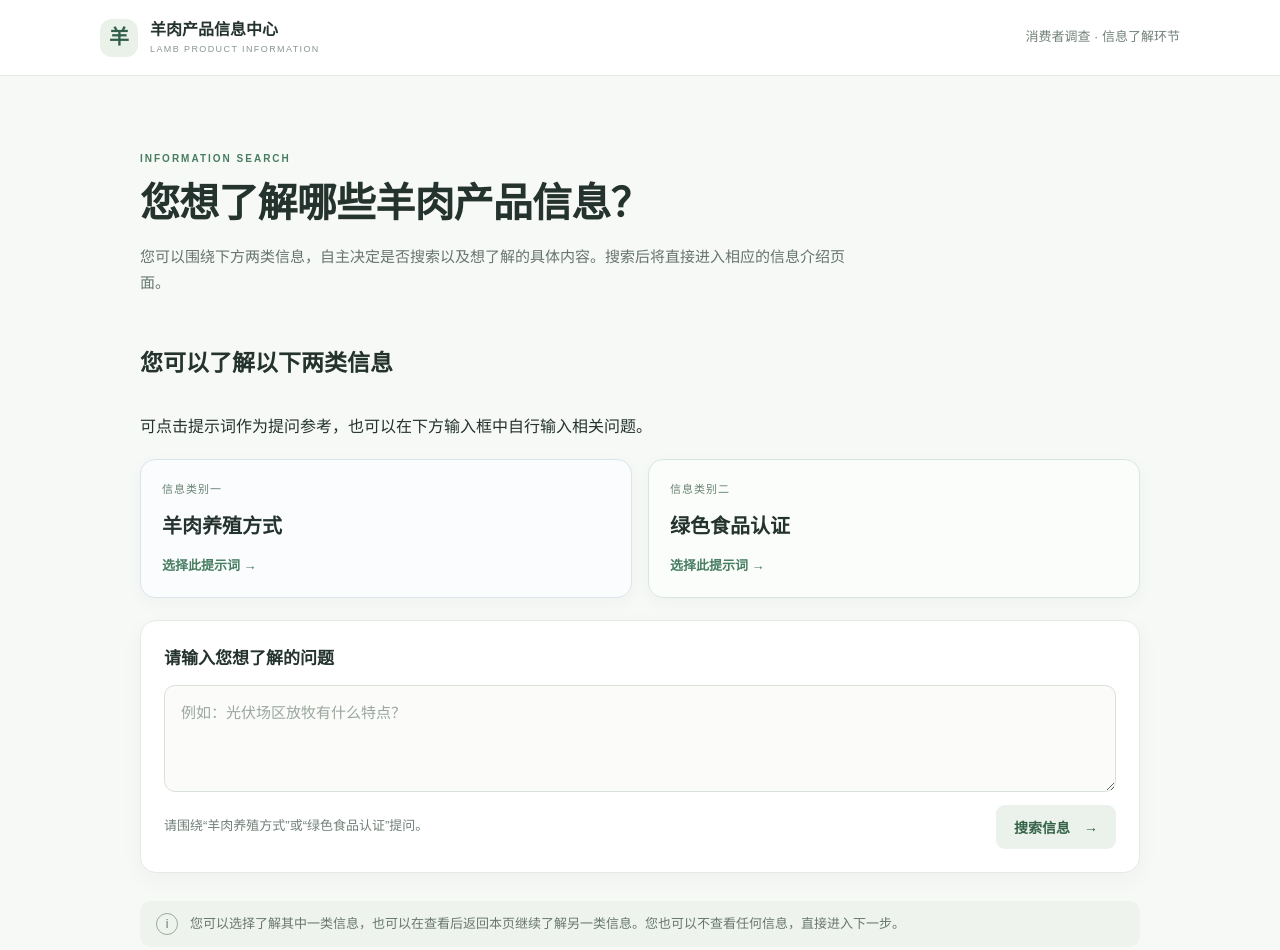
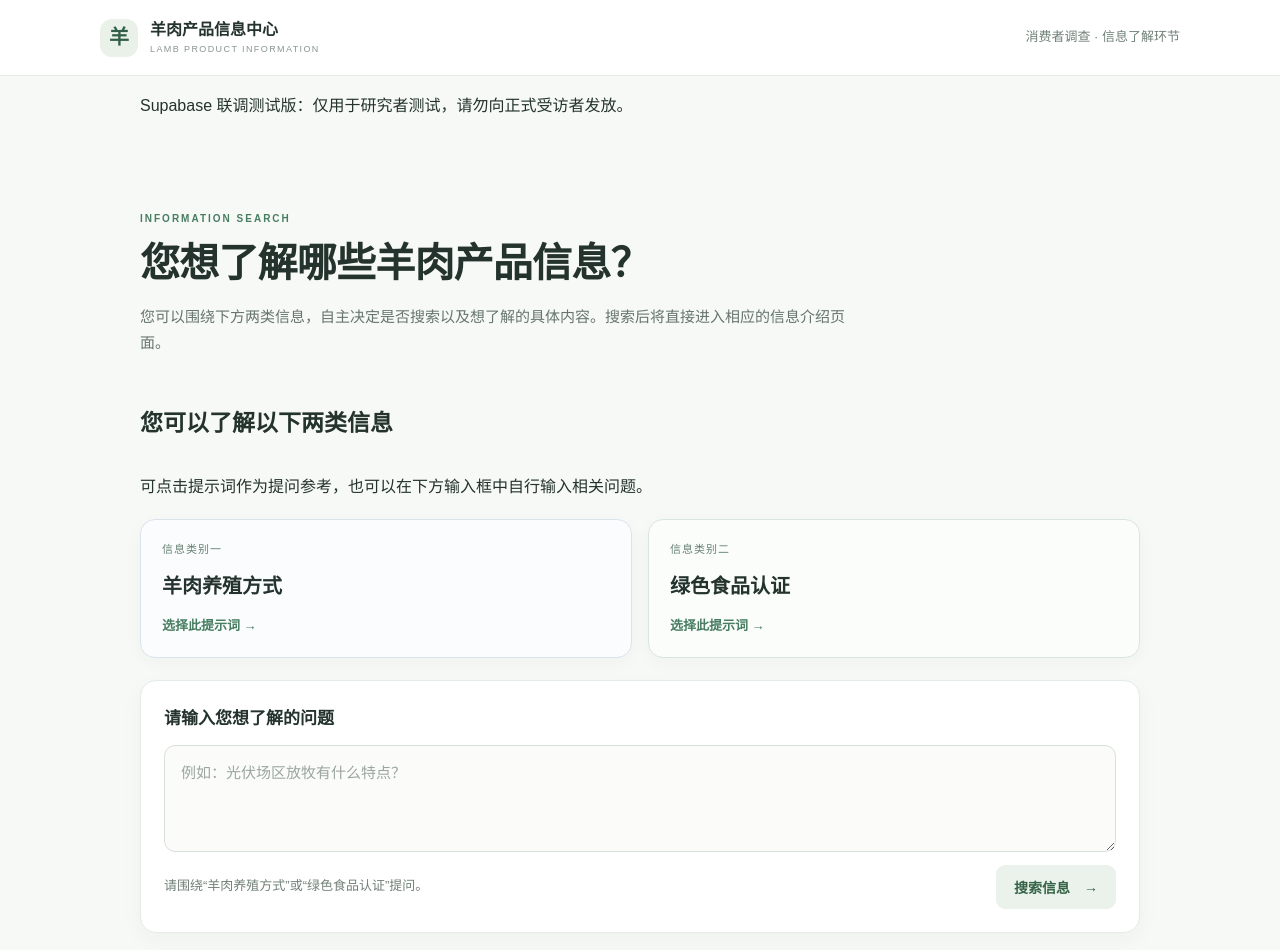
Before and after one commit to YuanyuanLiu1015/b-group-website, a plain HTML site: page index.html in a window 1280 px wide. Shown: the top 950 px of the page. Drawn offline with Linux system fonts and the light colour scheme.

Commit message:
Add files via upload

```diff
--- a/index.html
+++ b/index.html
@@ -11,6 +11,7 @@
   <span class="header-note">消费者调查 · 信息了解环节</span>
 </header>
 <main class="container search-home">
+  <p class="test-banner">Supabase 联调测试版：仅用于研究者测试，请勿向正式受访者发放。</p>
   <p id="status-message" class="status-message" hidden></p>
   <section class="intro search-intro">
     <p class="eyebrow">INFORMATION SEARCH</p>
```
Also changed, not shown: finish.html (+1 -1 lines).
